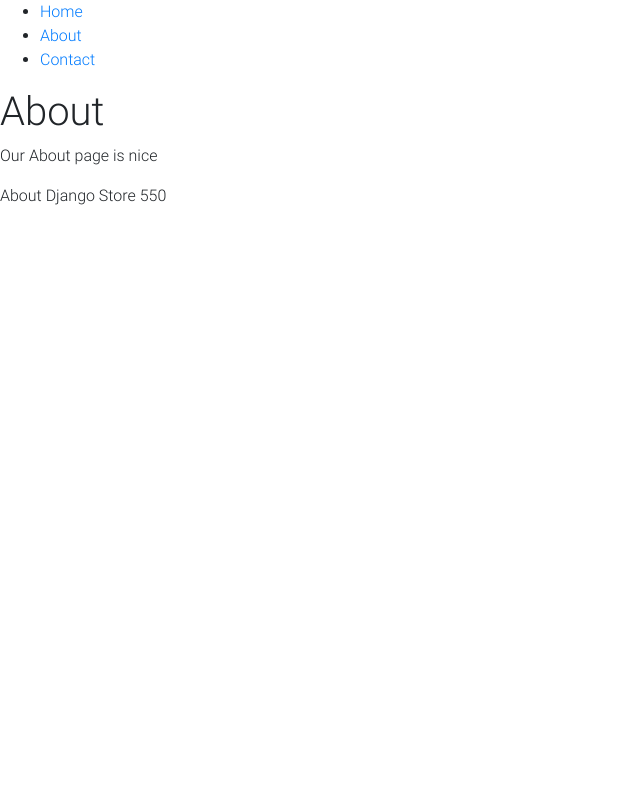
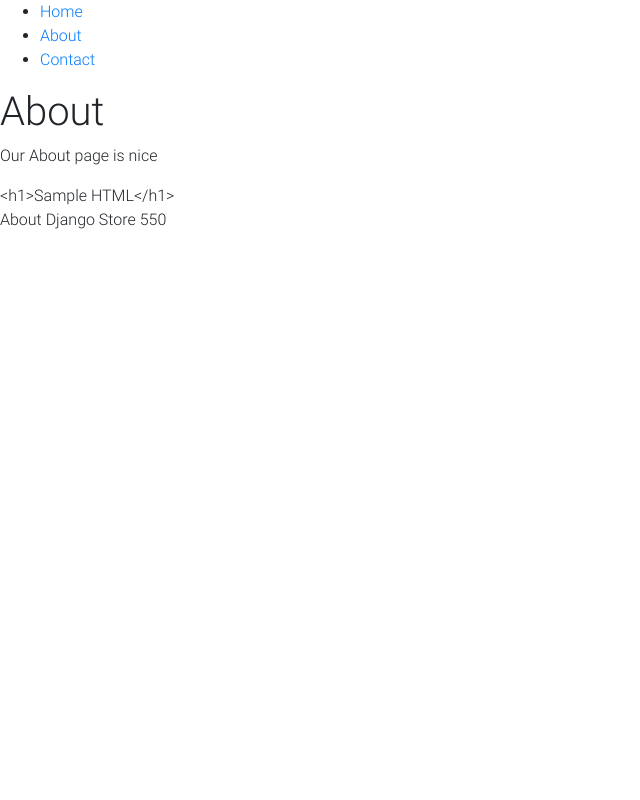
Before and after one commit to Alexmhack/django_pros, a Django app: page /about/ in a window 1280 px wide. Shown: the whole page, without its empty margins (0-640 px from the left). Run offline with Django 3.2, Linux system fonts and the light colour scheme; some libraries are stand-ins or nearby versions.

Commit message:
pass in html in context and render it

```diff
--- a/pages/views.py
+++ b/pages/views.py
@@ -12,6 +12,7 @@ def contact_view(request, *args, **kwargs):
 def about_view(request):
 	context = {
 		"title": "About Django Store",
-		"number": 500
+		"number": 500,
+		"html": "<h1>Sample HTML</h1>"
 	}
 	return render(request, 'about.html', context)
--- a/templates/about.html
+++ b/templates/about.html
@@ -5,6 +5,8 @@
 	<h1>About</h1>
 	<p>Our About page is nice</p>
 
+	{{ html }}
+
 	<p>
 		{{ title|capfirst }}
 		{{ number|add:50 }}
```
